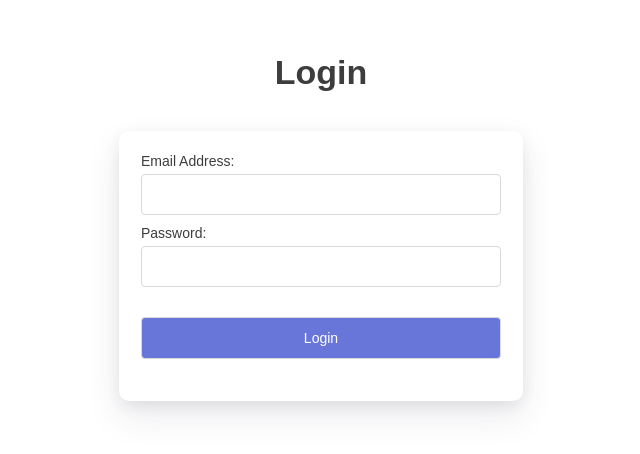
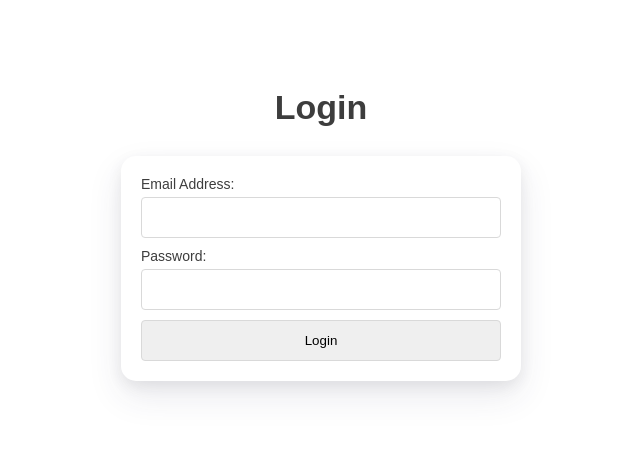
Before and after one commit to 0100-0100/NexosSoftware, a React (Create React App) app in the folder frontend/: page / in a window 1280 px wide. Shown: the part 196-650 px from the top of the page, without its empty margins (319-959 px from the left). Built offline with nearby package versions, Linux system fonts and the light colour scheme.

Commit message:
[src.App.css] UPDATED | submitButton -> Button, same indentation on all file

```diff
--- a/frontend/src/App.css
+++ b/frontend/src/App.css
@@ -68,16 +68,12 @@
 }
 
 form{
-    padding: 22px;
-    margin-top: 10px;
-    margin-bottom: 1rem;
-    margin-right: auto;
-    margin-left: auto;
+  padding: 20px;
   max-width: 600px;
   width: 60%;
-    background-color: #fff;
-    border-radius: 10px;
-    box-shadow: 0 15px 35px rgba(50,50,93,.1),0 5px 15px rgba(0,0,0,.07);
+  background-color: #FFF;
+  border-radius: 15px;
+  box-shadow: 0 15px 35px rgba(50, 50, 93, .1), 0 5px 15px rgba(0, 0, 0, .07);
 }
 
 .googleContainer{
@@ -86,8 +82,8 @@ form{
   display: flex;
   justify-content: center;
   margin-bottom: 2rem;
+}
 
-}
 .githubContainer{
   width: 100%;
   padding: 10px;
@@ -95,6 +91,7 @@ form{
   justify-content: center;
   margin-bottom: 10px;
 }
+
 .githubContainer button{
   padding: 4px 8px;
   width: 280px;
@@ -102,17 +99,18 @@ form{
   font-weight: 600;
   border-radius: 10px;
 }
+
 .githubContainer button:hover{
   background-color: #3d3d3d;
   color: #fff;
   cursor: pointer;
 }
 
-
 .form-group{
   width: 100%;
   margin-bottom: 10px;
 }
+
 h2 {
   border-bottom: 1px solid white;
   color: #3d3d3d;
@@ -123,6 +121,7 @@ h2 {
   padding: 8px;
   text-align: center;
 }
+
 .container{
   width: 100%;
   display: flex;
@@ -139,6 +138,7 @@ input {
   width: 100%;
   outline: none;
 }
+
 input:focus{
   border-color: #848fdf;
   border-width: 1px;
@@ -152,13 +152,20 @@ label {
   font-weight: 500;
   margin-bottom: 5px;
 }
-.submitButton {
+
+.Button {
   background-color: #6976d9;
   color: white;
   font-family: sans-serif;
   font-size: 14px;
-  margin: 20px 0px;
+  text-align: center;
+  cursor: pointer;
+  user-select: none;
+  /* color: #6976d9; */
+  /* border: solid 1px #6976d9; */
+  border-radius: 5px;
 }
+
 .vbtn{
   padding:10px 22px;
   outline: none;
@@ -169,9 +176,11 @@ label {
   color: #fff;
   border-radius: 5px;
 }
+
 h3{
   margin: 0
 }
+
 .logout-btn{
   padding:10px 22px;
   outline: none;
@@ -184,7 +193,6 @@ h3{
   border-radius: 5px;
 }
 
-
 profileContainer {
   display: flex;
   justify-content: center;
```
Lines whose indentation alone changed are shown as unchanged.
